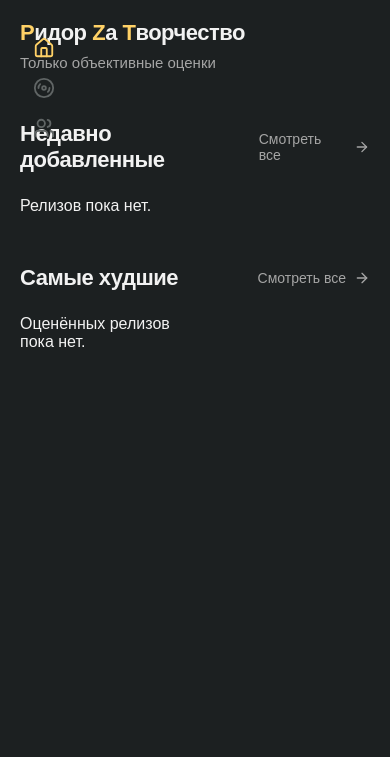
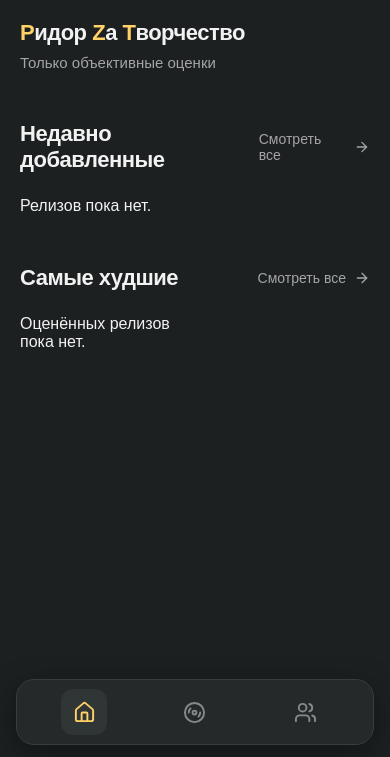
Before and after one commit to NickolayLevin/PZT, a Django app: page / in a window 390 px wide. Shown: the part 87-844 px from the top of the page. Run offline with Django 5.2, Linux system fonts and the light colour scheme; data that the repository does not hold is empty.

Commit message:
fixed navbar adaptability

```diff
--- a/catalog/static/catalog/css/style.css
+++ b/catalog/static/catalog/css/style.css
@@ -1616,3 +1616,74 @@ body{
         padding: 0 11px;
     }
 }
+
+
+/* MOBILE BOTTOM NAVIGATION */
+
+@media (max-width: 750px) {
+
+    .sidebar {
+        position: fixed;
+
+        top: auto;
+        bottom: calc(12px + env(safe-area-inset-bottom));
+        left: 50%;
+        transform: translateX(-50%);
+
+        width: calc(100% - 32px);
+        max-width: 420px;
+
+        display: flex;
+        align-items: center;
+        justify-content: center;
+
+        padding: 9px 12px;
+
+        background-color: #25292A;
+        border: 1px solid #383D3E;
+        border-radius: 18px;
+
+        box-shadow: 0 8px 30px rgba(0, 0, 0, 0.35);
+
+        z-index: 1000;
+    }
+
+    .sidebar_nav {
+        display: flex;
+        align-items: center;
+        justify-content: space-around;
+
+        width: 100%;
+        gap: 0;
+    }
+
+    .sidebar_link {
+        width: 46px;
+        height: 46px;
+
+        display: flex;
+        align-items: center;
+        justify-content: center;
+
+        color: #858B8C;
+        border-radius: 12px;
+    }
+
+    .sidebar_link svg {
+        width: 23px;
+        height: 23px;
+    }
+
+    .sidebar_link:hover,
+    .sidebar_link.active {
+        color: #FFD166;
+        background-color: #303536;
+    }
+
+    .main {
+        margin-left: 0;
+
+        padding: 20px 20px
+            calc(110px + env(safe-area-inset-bottom));
+    }
+}
--- a/catalog/templates/catalog/base.html
+++ b/catalog/templates/catalog/base.html
@@ -13,7 +13,9 @@
   </head>
   <body>
     <header class="header">
-      <div class="logo">PZT<span>.</span></div>
+      <a href="{% url 'release_list' %}" class="logo" aria-label="PZT — Главная">
+    PZT<span>.</span>
+</a>
 
 
     </header>
```
